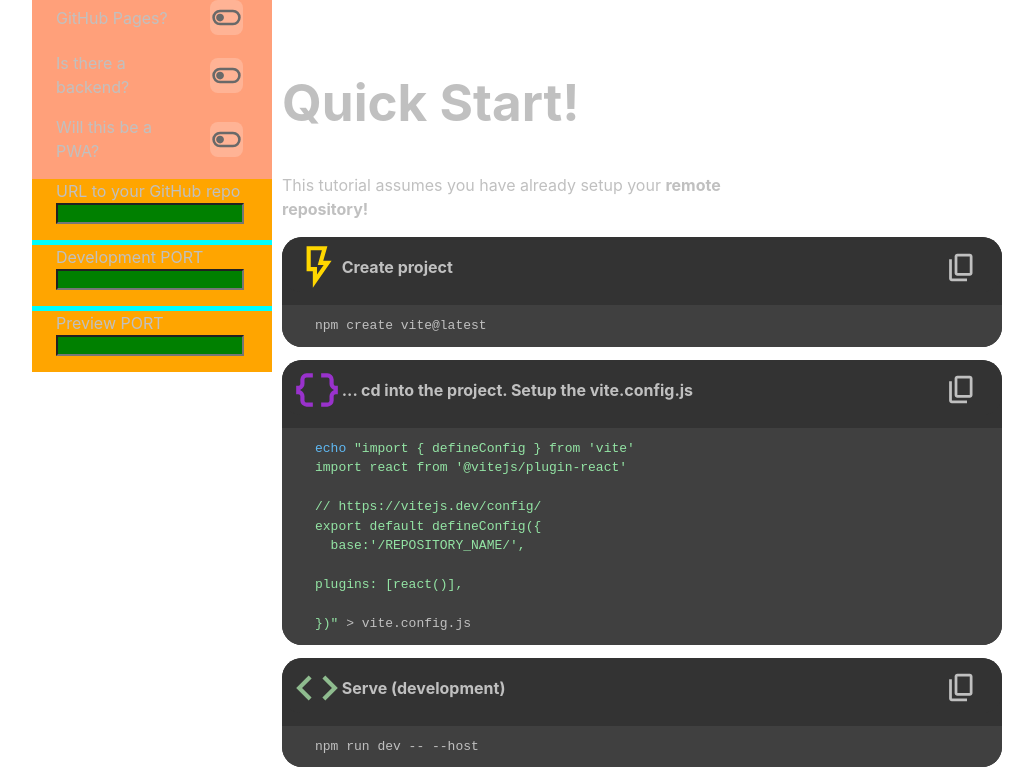
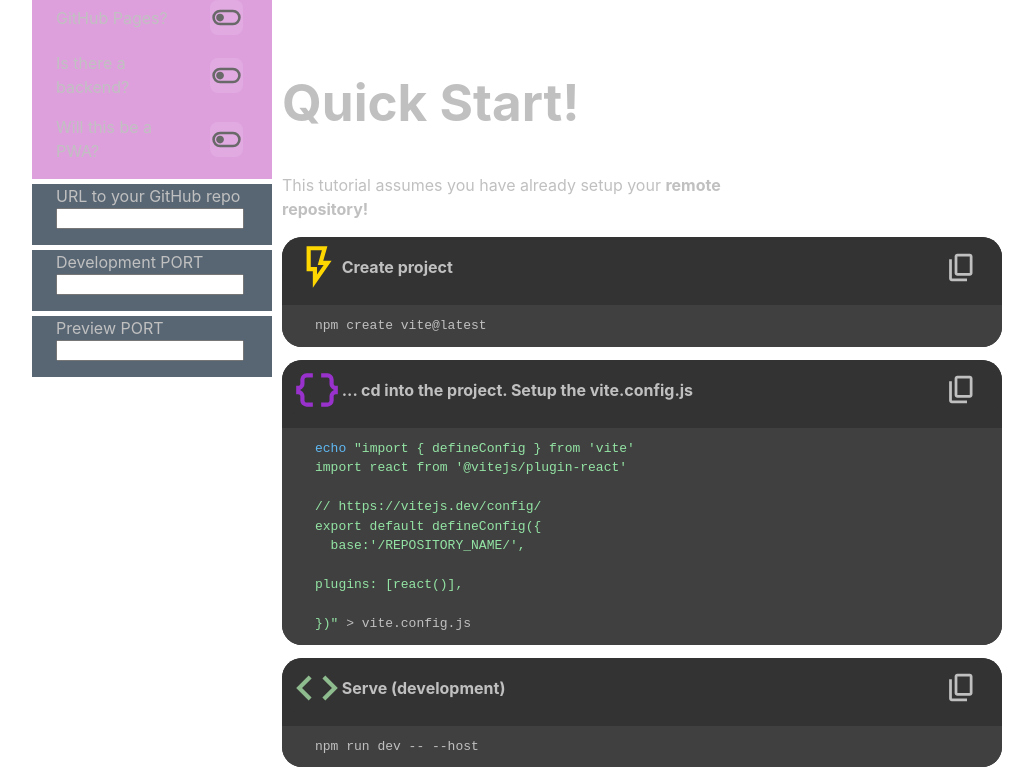
Before and after one commit to Perlesvaux/react-app-with-vite, a React (Vite) app: page / in a window 1280 px wide. Shown: the top 778 px of the page, without its empty margins (0-1033 px from the left). Built offline with nearby package versions, Linux system fonts and the light colour scheme.

Commit message:
fix: working on css.

```diff
--- a/src/App.module.css
+++ b/src/App.module.css
@@ -4,6 +4,9 @@
   width: var(--menu-width);
   top:0;
   bottom:0;
+  display: flex;
+  flex-direction: column;
+  row-gap: var(--menu-row-gap);
 
   /*hide scroll but keep functionality*/
   overscroll-behavior: contain;
--- a/src/FlipButton.module.css
+++ b/src/FlipButton.module.css
@@ -10,7 +10,7 @@
 
 button {
   display: flex;
-  background-color: rgba(255,255,255,0.2) !important;
+  background-color: rgba(255,255,255,0.1) !important;
   width: 33px;
   width: 33px !important;
   padding: 0 !important;
--- a/src/SimpleForm.module.css
+++ b/src/SimpleForm.module.css
@@ -1,15 +1,14 @@
 .container {
-  background-color: cyan;
   display: flex;
   flex-direction: column;
-  row-gap: 5px;
+  row-gap: var(--menu-row-gap);
   width: var(--menu-width);
 }
 
 .container > label {
   display: grid;
   grid-template-columns: 60% 40%;
-  background-color: orange;
+  background-color: #586674;
 }
 
 .container > label  {
@@ -18,7 +17,6 @@
 }
 
 .container > label > input {
-  background-color: green;
   display: block; /* Optional: Ensures input spans the full width if needed */
   width: 90%; /* Optional: For full-width inputs */
 }
--- a/src/Togglers.module.css
+++ b/src/Togglers.module.css
@@ -4,6 +4,7 @@
 }
 
 .container label {
+  background-color: plum		;
   display: grid;
   grid-template-columns: 60% 40%;
   padding: var(--menu-padding);
--- a/src/index.css
+++ b/src/index.css
@@ -14,6 +14,7 @@
 
   --menu-width:30vh;
   --menu-padding:0 2vh 2vh 3vh;
+  --menu-row-gap:5px;
 }
 
 #root {
```
